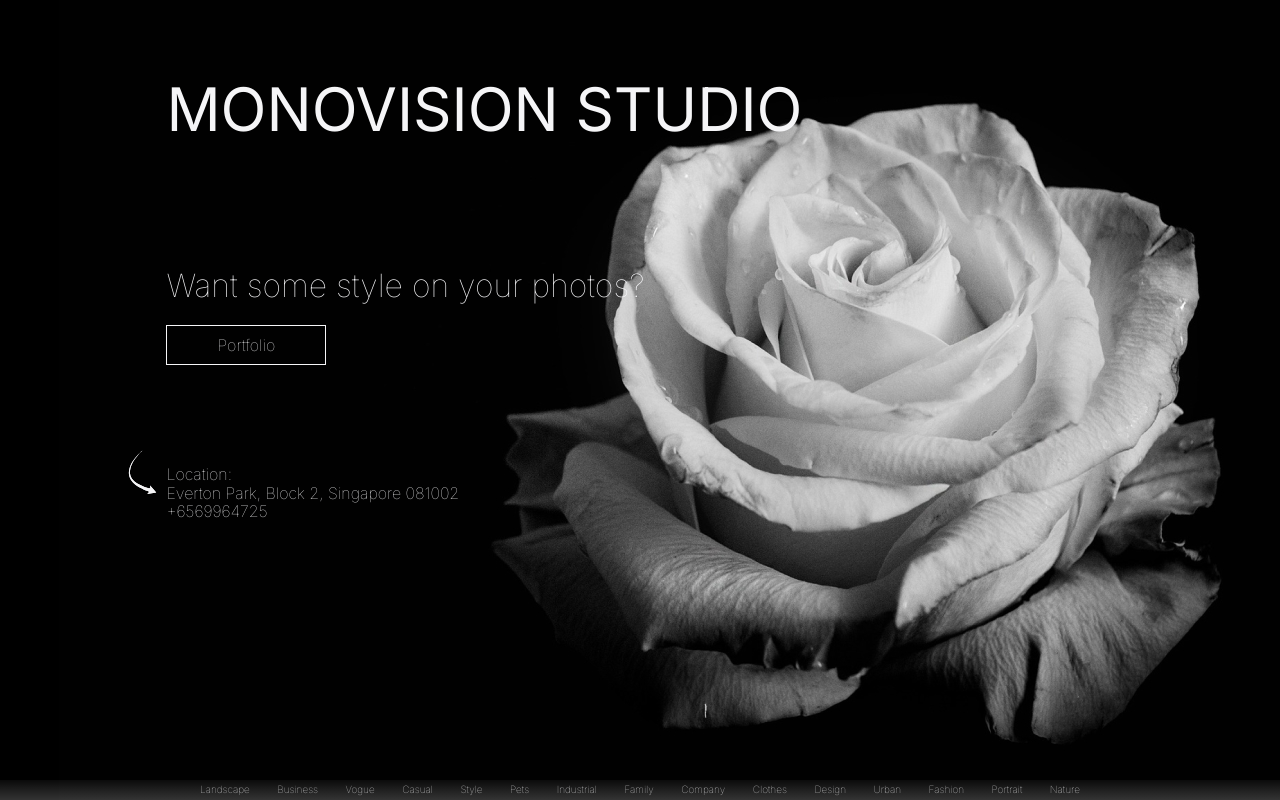
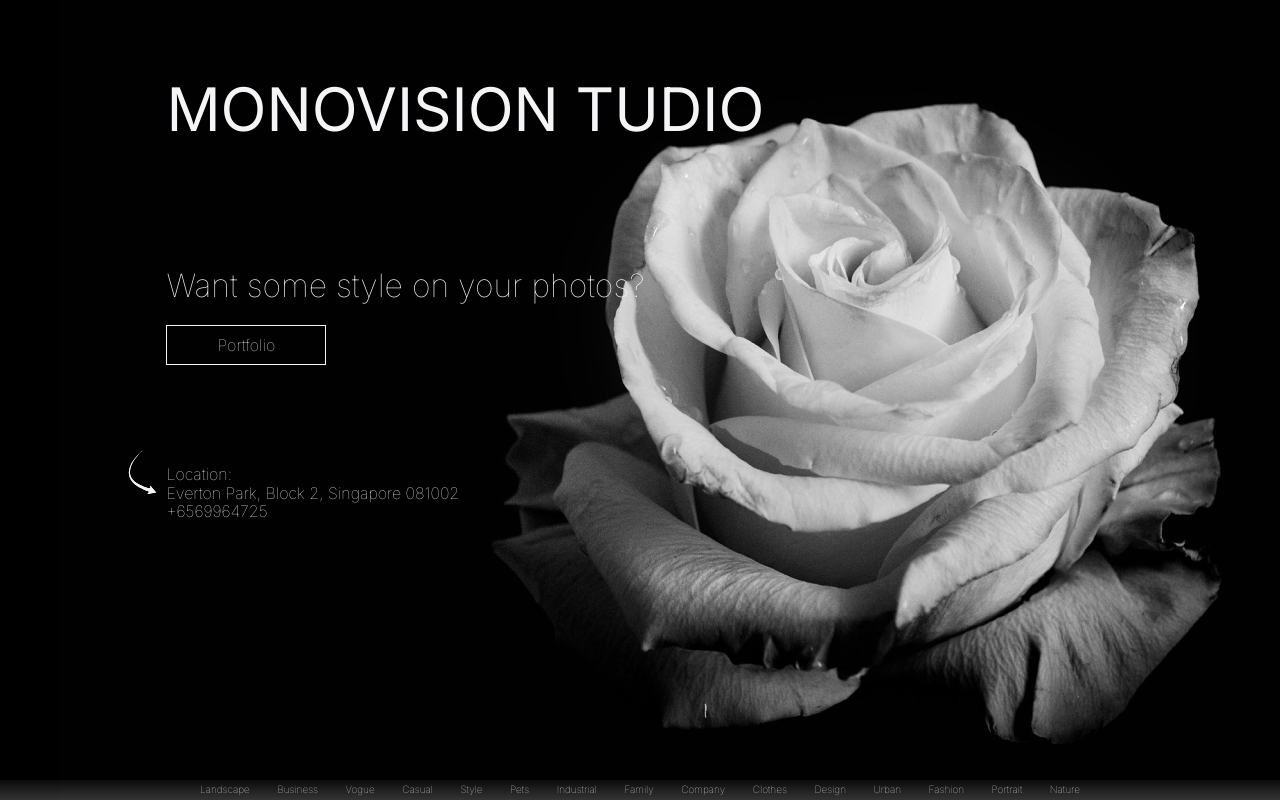
Before and after one commit to mduchenko/Monovision-studio, a plain HTML site: page index.html in a window 1280 px wide. Shown: the top 800 px of the page. Drawn offline with Linux system fonts and the light colour scheme.

Commit message:
renametitle

```diff
--- a/index.html
+++ b/index.html
@@ -41,7 +41,7 @@
     <main>
       <section class="promo">
         <div class="container">
-          <h1 class="promo__title">Monovision Studio</h1>
+          <h1 class="promo__title">Monovision <s></s>tudio</h1>
           <h2 class="promo__subtitle">Want some style on your photos?</h2>
           <a href="#portfolio" class="btn">Portfolio</a>
           <div class="promo__adress">
```
